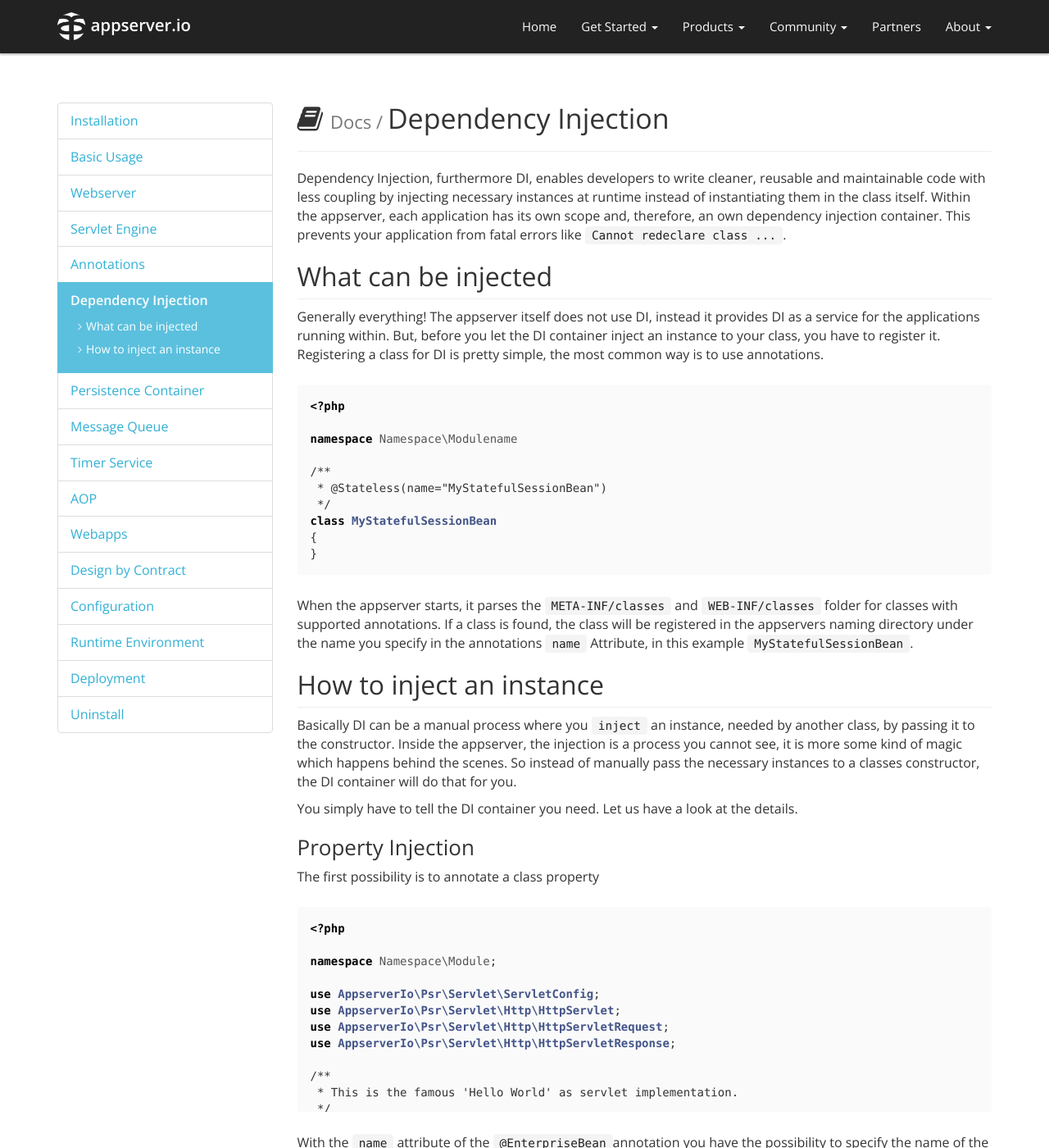
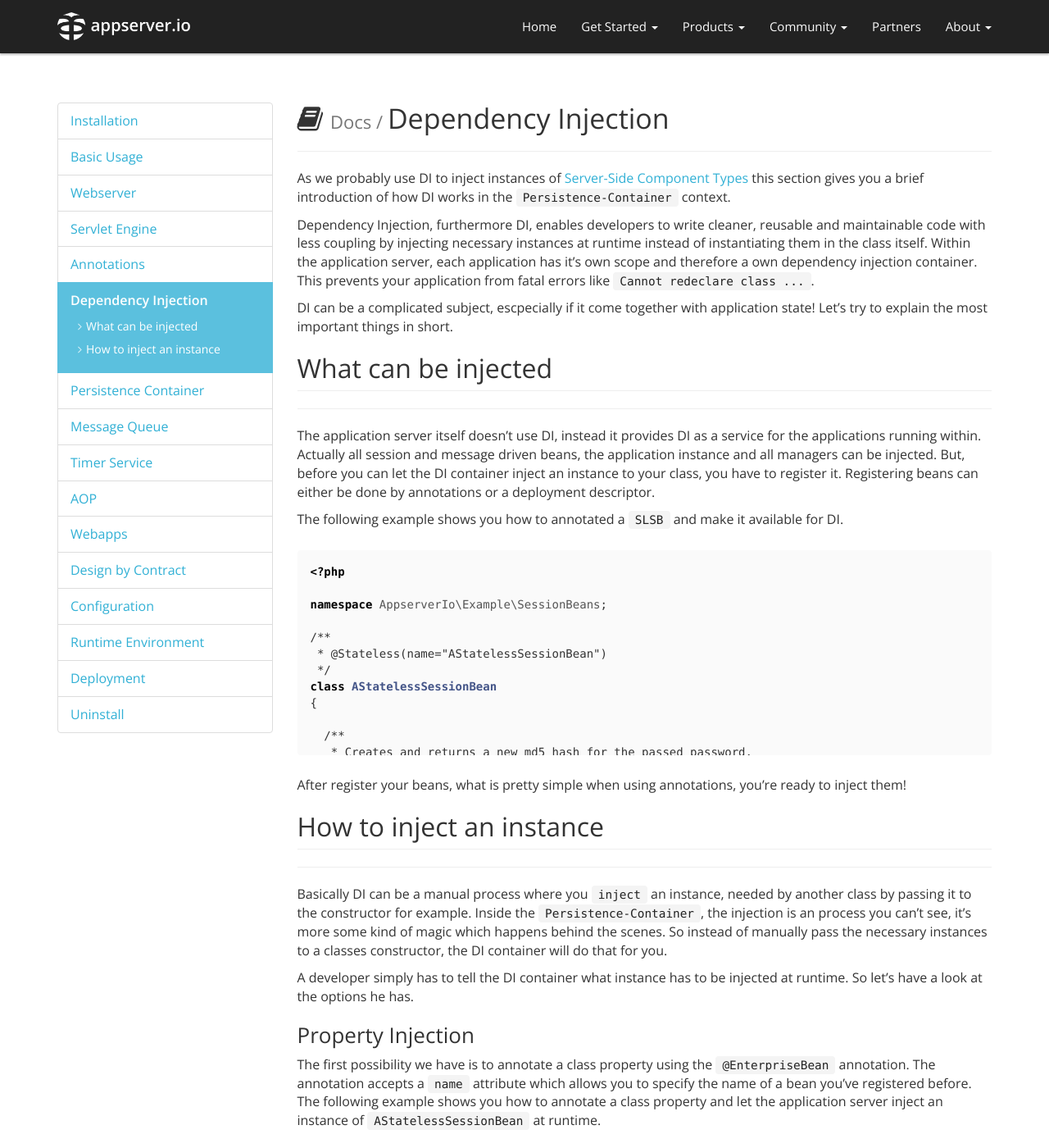
Before and after one commit to appserver-io/appserver, a Jekyll site: the page built from _docs/dependency-injection.md, in a window 1280 px wide and 1400 px high. Shown: the whole window at 82% size. Built offline with Jekyll 4.4.1, drawn with Linux system fonts in a browser that asks for light colours; nearby versions of some CDN libraries; library files that are not in the unit come from our copies; Markdown is read by kramdown in place of the engine named in the settings; some of the changed text lies outside the part shown.

Commit message:
Update dependency-injection.md
Blog Entry replaced old Documentation Entry.

````diff
--- a/_docs/dependency-injection.md
+++ b/_docs/dependency-injection.md
@@ -12,211 +12,156 @@ subNav:
     href: how-to-inject-an-instance
 permalink: /get-started/documentation/dependency-injection.html
 ---
+As we probably use DI to inject instances of [Server-Side Component Types](#server-side-component-types) this section gives you a brief introduction of how DI works in the `Persistence-Container` context.
 
-Dependency Injection, furthermore DI, enables developers to write cleaner, reusable and maintainable
-code with less coupling by injecting necessary instances at runtime instead of instantiating them in
-the class itself. Within the appserver, each application has its own scope and, therefore, an
-own dependency injection container. This prevents your application from fatal errors like `Cannot redeclare class ...`.
+Dependency Injection, furthermore DI, enables developers to write cleaner, reusable and maintainable code with less coupling by injecting necessary instances at runtime instead of instantiating them in the class itself. Within the application server, each application has it's own scope and therefore a  own dependency injection container. This prevents your application from fatal errors like `Cannot redeclare class ...`.
+
+DI can be a complicated subject, escpecially if it come together with application state! Let's try to explain the most important things in short.
 
 ## What can be injected
+***
 
-Generally everything! The appserver itself does not use DI, instead it provides DI as a
-service for the applications running within. But, before you let the DI container inject an
-instance to your class, you have to register it. Registering a class for DI is pretty simple, the most common way is to use annotations.
+The application server itself doesn't use DI, instead it provides DI as a service for the applications running within. Actually all session and message driven beans, the application instance and all managers can be injected.  But, before you can let the DI container inject an instance to your class, you have to register it. Registering beans can either be done by annotations or a deployment descriptor.
+
+The following example shows you how to annotated a `SLSB` and make it available for DI.
 
 ```php
 <?php
 
-namespace Namespace\Modulename
+namespace AppserverIo\Example\SessionBeans;
 
 /**
- * @Stateless(name="MyStatefulSessionBean")
+ * @Stateless(name="AStatelessSessionBean")
  */
-class MyStatefulSessionBean
+class AStatelessSessionBean
 {
+
+  /**
+   * Creates and returns a new md5 hash for the passed password.
+   *
+   * @param string $password The password we want to hash
+   *
+   * @return string The md5 hash representation of the password
+   */
+  public function hashPassword($password)
+  {
+    return md5($password);
+  }
 }
 ```
 
-When the appserver starts, it parses the `META-INF/classes` and `WEB-INF/classes` folder
-for classes with supported annotations. If a class is found, the class will be registered in the
-appservers naming directory under the name you specify in the annotations `name` Attribute,
-in this example `MyStatefulSessionBean`.
+After register your beans, what is pretty simple when using annotations, you're ready to inject them!
 
 ## How to inject an instance
+***
 
-Basically DI can be a manual process where you `inject` an instance, needed by another class, by
-passing it to the constructor. Inside the appserver, the injection is a process you cannot
-see, it is more some kind of magic which happens behind the scenes. So instead of manually pass the
-necessary instances to a classes constructor, the DI container will do that for you.
+Basically DI can be a manual process where you `inject` an instance, needed by another class by passing it to the constructor for example. Inside the `Persistence-Container`, the injection is an process you can't see, it's more some kind of magic which happens behind the scenes. So instead of manually pass the necessary instances to a classes constructor, the DI container will do that for you.
 
-You simply have to tell the DI container you need. Let us have a look at the details.
+A developer simply has to tell the DI container what instance has to be injected at runtime. So let's have a look at the options he has.
 
 ### Property Injection
 
-The first possibility is to annotate a class property
+The first possibility we have is to annotate a class property using the `@EnterpriseBean` annotation. The annotation accepts a `name` attribute which allows you to specify the name of a bean you've registered before. The following example shows you how to annotate a class property and let the application server inject an instance of `AStatelessSessionBean` at runtime.
 
 ```php
 <?php
 
-namespace Namespace\Module;
-
-use AppserverIo\Psr\Servlet\ServletConfig;
-use AppserverIo\Psr\Servlet\Http\HttpServlet;
-use AppserverIo\Psr\Servlet\Http\HttpServletRequest;
-use AppserverIo\Psr\Servlet\Http\HttpServletResponse;
+namespace AppserverIo\Example\SessionBeans;
 
 /**
- * This is the famous 'Hello World' as servlet implementation.
+ * @Stateful
  */
-class HelloWorldServlet extends HttpServlet
+class AStatefulSessionBean
 {
 
   /**
    * The SessionBean instance we want to have injected.
    *
-   * @var \Namespace\Modulename\MyStatefulSessionBean
-   * @EnterpriseBean(name="MyStatefulSessionBean")
+   * @var \AppserverIo\Example\SessionBeans\AStatelessSessionBean
+   * @EnterpriseBean(name="AStatelessSessionBean")
    */
-  protected $myStatefulSessionBean;
+  protected $aStatelessSessionBean;
 
   /**
-   * The text to be rendered.
+   * Encrypts and stores a password.
    *
-   * @var string
-   */
-  protected $helloWorld = '';
-
-  /**
-   * Initializes the servlet with the passed configuration.
-   *
-   * @param \AppserverIo\Psr\Servlet\ServletConfig $config
-   *   The configuration to initialize the servlet with
+   * @param string $password The password to be encrypted and stored
    *
    * @return void
    */
-  public function init(ServletConfig $config)
+  public function savePassword($password)
   {
 
-    // call parent method
-    parent::init($config);
+    // encrypt password by calling the SLSB
+    $encryptedPassword = $this->aStatelessSessionBean->hashPassword($password);
 
-    // prepare the text here
-    $this->helloWorld = 'Hello World!';
-
-    // @todo Do all the bootstrapping here, because this method will
-    //       be invoked only once when the Servlet Engines starts up
-  }
-
-  /**
-   * Handles a HTTP GET request.
-   *
-   * @param \AppserverIo\Psr\Servlet\Http\HttpServletRequest  $servletRequest
-   *   The request instance
-   * @param \AppserverIo\Psr\Servlet\Http\HttpServletResponse $servletResponse
-   *   The response instance
-   *
-   * @return void
-   * @see \AppserverIo\Psr\Servlet\Http\HttpServlet::doGet()
-   */
-  public function doGet(
-    HttpServletRequest $servletRequest,
-    HttpServletResponse $servletResponse)
-  {
-    $servletResponse->appendBodyStream($this->helloWorld);
+    /*
+     * Implement functionality to store password to database here
+     */
   }
 }
 ```
 
-With the `name` attribute of the `@EnterpriseBean`annotation you have the possibility to specify the
-name of the bean, you registered before by annotating it. A more detailed description about the
-available annotations will be part of the [Persistence-Container](#persistence-container).
+As the `@EnterpriseBean` annotation with the `name` attribute is not the only option to inject instances, a more detailed description about the available annotations will follow later.
+
+> Property injection is preferred, because of massive performance improvements.
 
 ### Setter Injection
 
-The second possibility to inject an instance is setter injection.
+The second possibility to inject an instance is the setter injection. Setter injection allows developers to inject instances by using methods.
 
 ```php
 <?php
 
-namespace Namespace\Module;
-
-use AppserverIo\Psr\Servlet\ServletConfig;
-use AppserverIo\Psr\Servlet\Http\HttpServlet;
-use AppserverIo\Psr\Servlet\Http\HttpServletRequest;
-use AppserverIo\Psr\Servlet\Http\HttpServletResponse;
+namespace AppserverIo\Example\SessionBeans;
 
 /**
- * This is the famous 'Hello World' as servlet implementation.
+ * @Stateful
  */
-class HelloWorldServlet extends HttpServlet
+class AStatefulSessionBean
 {
 
   /**
    * The SessionBean instance we want to have injected.
    *
-   * @var \Namespace\Modulename\MyStatefulSessionBean
+   * @var \AppserverIo\Example\SessionBeans\AStatelessSessionBean
    */
-  protected $myStatefulSessionBean;
+  protected $aStatelessSessionBean;
 
   /**
-   * The text to be rendered.
+   * Injects the stateless session bean.
    *
-   * @var string
+   * @param \AppserverIo\Example\SessionBeans\AStatelessSessionBean $aStatelessSessionBean
+   *     The stateless session to be injected
+   *
+   * @return void
+   * @EnterpriseBean(name="AStatelessSessionBean")
    */
-  protected $helloWorld = '';
+  public function injectAStatelessSessionBean($aStatelessSessionBean)
+  {
+    $this->aStatelessSessionBean = $aStatelessSessionBean;
+  }
 
   /**
-   * Initializes the servlet with the passed configuration.
+   * Encrypts and stores a password.
    *
-   * @param \AppserverIo\Psr\Servlet\ServletConfig $config
-   *   The configuration to initialize the servlet with
+   * @param string $password The password to be encrypted and stored
    *
    * @return void
    */
-  public function init(ServletConfig $config)
+  public function savePassword($password)
   {
 
-    // call parent method
-    parent::init($config);
+    // encrypt password by calling the SLSB
+    $encryptedPassword = $this->aStatelessSessionBean->hashPassword($password);
 
-    // prepare the text here
-    $this->helloWorld = 'Hello World!';
-
-    // @todo Do all the bootstrapping here, because this method will
-    //       be invoked only once when the Servlet Engines starts up
-  }
-
-  /**
-   * Handles a HTTP GET request.
-   *
-   * @param \AppserverIo\Psr\Servlet\Http\HttpServletRequest  $servletRequest
-   *   The request instance
-   * @param \AppserverIo\Psr\Servlet\Http\HttpServletResponse $servletResponse
-   *   The response instance
-   *
-   * @return void
-   * @see \AppserverIo\Psr\Servlet\Http\HttpServlet::doGet()
-   */
-  public function doGet(
-    HttpServletRequest $servletRequest,
-    HttpServletResponse $servletResponse)
-  {
-    $servletResponse->appendBodyStream($this->helloWorld);
-  }
-
-  /**
-   * Injects the session bean by its setter method.
-   *
-   * @param \Namespace\Modulename\MyStatefulSessionBean $myStatefulSessionBean
-   *   The instance to inject
-   * @EnterpriseBean(name="MyStatefulSessionBean")
-   */
-  public function setMySessionBean(MyStatefulSessionBean $myStatefulSessionBean)
-  {
-    $this->myStatefulSessionBean = $myStatefulSessionBean;
+    /*
+     * Implement functionality to store password to database here
+     */
   }
 }
 ```
 
-> This method is the preferred one because it will be refactored to not use reflection in further
-> versions.
+In that example the container will inject an instance of `AStatelessSessionBean` at runtime by invoking the `injectAStatelessSessionBean` method passing the instance as argument.
+
+> Method injection only works on methods with exactly one argument. As described above, the container don't inject a real instance of the bean, instead it injects a proxy. That proxy actually not extends the class or, if given, implements the interfaces of your bean. So do NOT type hint the argument with the class or a interface name!
````
